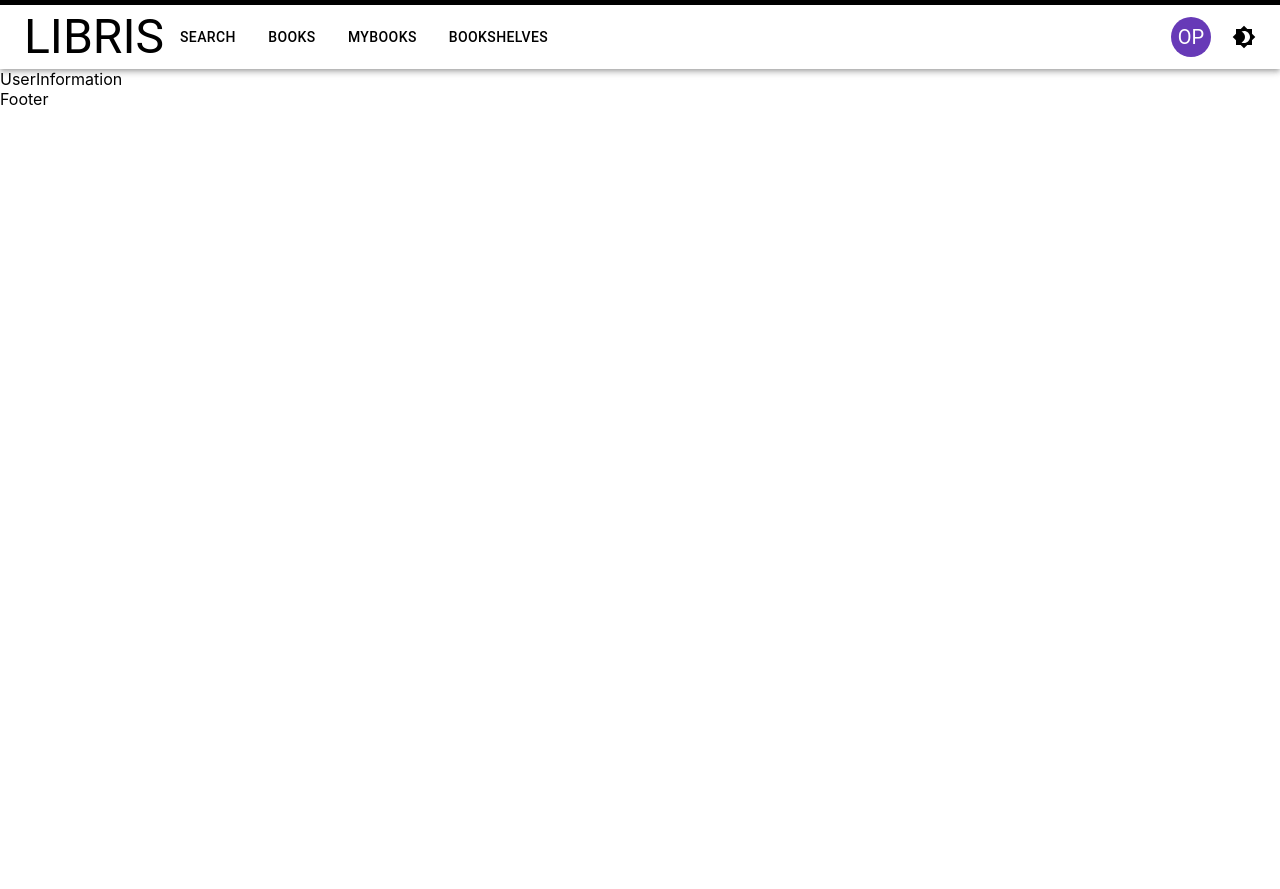
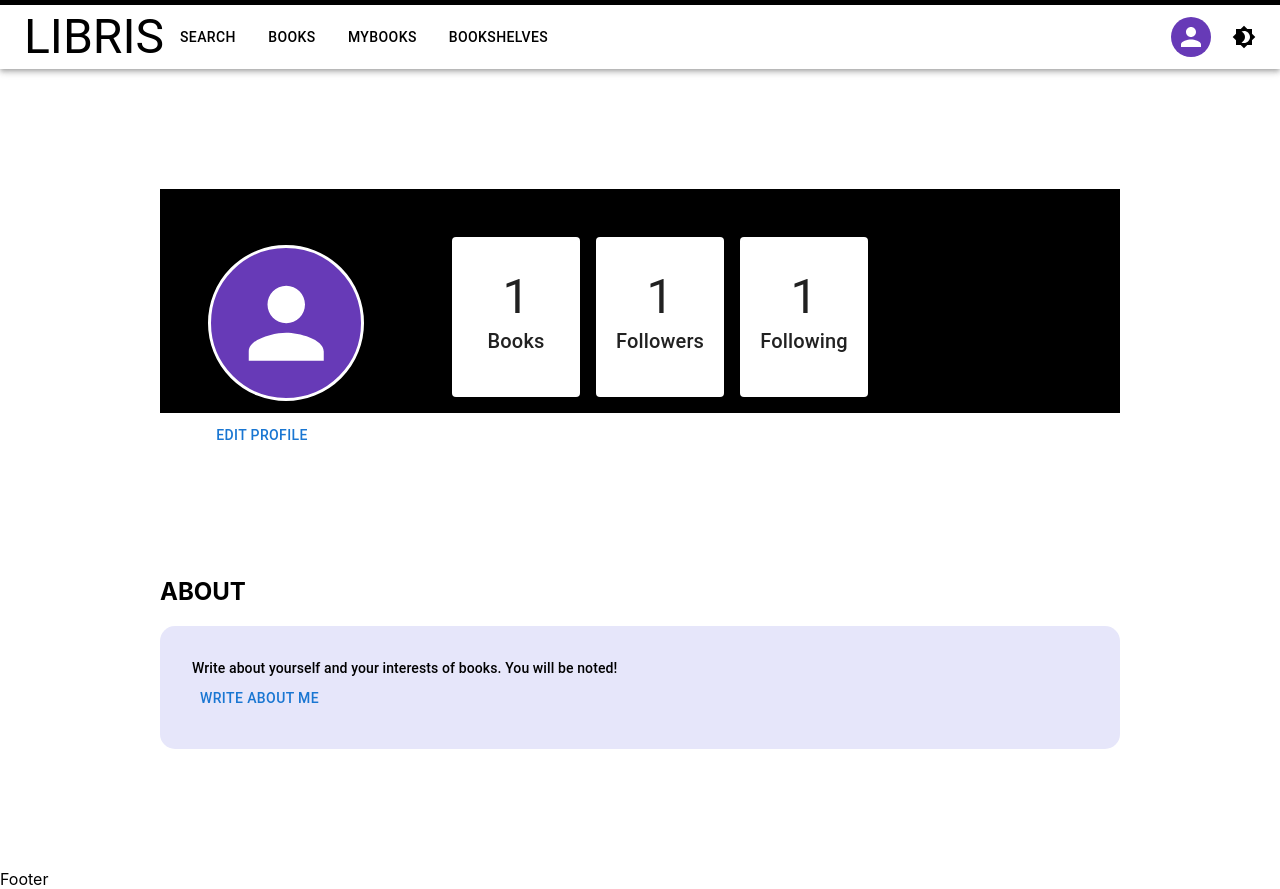
Before and after one commit to jacobsebastian1729/libris, a React (Create React App) app in the folder client/: page /1/setting in a window 1280 px wide. Before the commit the page ends 800 px from the top, so only its background shows below. Built offline with nearby package versions, Linux system fonts and the light colour scheme.

Commit message:
add profile page

```diff
--- a/client/src/components/DashBoard/UserBoard.tsx
+++ b/client/src/components/DashBoard/UserBoard.tsx
@@ -79,11 +79,11 @@ export default function UserBoard() {
                 <TableCell align='right'>{row.email}</TableCell>
                 <TableCell align='right'>
                   {row.status === 'inactive' ? (
-                    <Button variant="outlined" color="secondary" sx={{ borderRadius: 12.5 }} >{row.status}</Button>
+                    <Button variant="outlined" color="error" style={{ borderRadius: 50 }} >{row.status}</Button>
                   ) : row.status === 'active' ? (
-                    <Button variant="outlined" color="success" sx={{ borderRadius: 12.5 }}>{row.status}</Button>
+                    <Button variant="outlined" color="success" style={{ borderRadius: 50, color: 'green', fontWeight:'800' }}>{row.status}</Button>
                   ) : (
-                    <Button variant="outlined" color="error" sx={{ borderRadius: 12.5 }}>{row.status}</Button>
+                    <Button variant="contained" color="secondary" style={{ borderRadius: 50 }}>{row.status}</Button>
                   )}
                 </TableCell>
                 <TableCell align='right'>
--- a/client/src/components/Navbar/Navbar.tsx
+++ b/client/src/components/Navbar/Navbar.tsx
@@ -56,6 +56,7 @@ export default function Navbar() {
   const classes = useStyles();
   const userLogin = useSelector((state: RootState) => state.user.loginUser);
   const [userId, setUserId] = useState<string | null>(null);
+  const [initial, setInitial] = useState<string | null>(null)
   console.log('userLogin', userLogin);
   const dispatch = useDispatch<AppDispatch>();
   const navigate = useNavigate();
@@ -78,9 +79,14 @@ export default function Navbar() {
       return;
     }
     if (userLogin) {
+
+      const name = userLogin.fullName
+      const userInitial = name.charAt(0).toUpperCase()
+
       setUserId(userLogin._id);
+      setInitial(userInitial)
     }
-  }, []);
+  }, [userLogin]);
   console.log(userId)
 
   return (
@@ -142,7 +148,7 @@ export default function Navbar() {
                         cursor: 'pointer',
                       }}
                     >
-                      OP
+                      {initial}
                     </Avatar>
                   </IconButton>
                 </Tooltip>
--- /dev/null
+++ b/client/src/components/User/UserInformation.css
@@ -0,0 +1,34 @@
+.user-information {
+    width: 100vw;
+    height: 100vh;
+    display: flex;
+    flex-direction: column;
+    text-align: center;
+    justify-content: center;
+    align-items: center;
+}
+
+.profile {
+    width: 75%;
+    height: 10rem;
+    background-color: black;
+    z-index: 0;
+    text-align: center;
+    padding-bottom: 4rem;
+}
+
+.profile h2 {
+    color: white;
+    font-size: 3rem;
+}
+.about-div {
+    width: 75%;
+    color: black;
+    margin-top: 9rem;
+    text-align: left;
+}
+.about {
+    background-color: lavender;
+    border-radius: 15px;
+    padding: 2rem 2rem;
+}
--- a/client/src/components/User/UserInformation.tsx
+++ b/client/src/components/User/UserInformation.tsx
@@ -1,7 +1,97 @@
-import React from 'react'
+import React from 'react';
+import { useSelector } from 'react-redux';
+
+import { Avatar, Button, Typography } from '@mui/material';
+import { deepPurple } from '@mui/material/colors';
+import Paper from '@mui/material/Paper';
+import Box from '@mui/material/Box';
+
+import { RootState } from '../../redux/store';
+import './UserInformation.css';
 
 export default function UserInformation() {
+  const user = useSelector((state: RootState) => state.user.loginUser);
+  console.log(user);
   return (
-    <div>UserInformation</div>
-  )
+    <div className='user-information'>
+      <div className='profile'>
+        <h2>{user?.fullName}</h2>
+
+        <div style={{ display: 'flex' }}>
+        <div style={{display: 'flex', flexDirection: 'column'}}>
+          {user?.profile_img ? (
+            <Avatar
+              alt={user?.fullName}
+              src={user?.profile_img}
+              sx={{ width: 150, height: 150 }}
+            />
+          ) : (
+            <Avatar
+              alt={user?.fullName}
+              sx={{
+                width: 150,
+                height: 150,
+                fontSize: '5rem',
+                bgcolor: deepPurple[500],
+                marginLeft: '3rem',
+                marginTop: '1rem',
+                marginBottom: '1rem',
+                zIndex: '1',
+                border: '3px solid white',
+              }}
+            >
+              {user?.fullName.charAt(0).toUpperCase()}
+            </Avatar>
+          )}
+
+      <Button>Edit profile</Button>
+      </div>
+
+          <Box
+            sx={{
+              display: 'flex',
+              flexWrap: 'wrap',
+              paddingLeft: '5rem',
+              '& > :not(style)': {
+                m: 1,
+                width: 128,
+                height: 128,
+              },
+            }}
+          >
+            <Paper elevation={8} sx={{ paddingTop: '2rem' }}>
+              <Typography variant='h3'>{user?.bookShelves.length}</Typography>
+              <Typography variant='h6'>Books</Typography>
+            </Paper>
+            <Paper elevation={8} sx={{ paddingTop: '2rem' }}>
+              <Typography variant='h3'>{user?.followers.length}</Typography>
+              <Typography variant='h6'>Followers</Typography>
+            </Paper>
+            <Paper elevation={8} sx={{ paddingTop: '2rem' }}>
+              <Typography variant='h3'>{user?.following.length}</Typography>
+              <Typography variant='h6'>Following</Typography>
+            </Paper>
+          </Box>
+        </div>
+      </div>
+
+      <div className='about-div'>
+        <h2>ABOUT</h2>
+        <div className='about'>
+          {user?.about_me ? (
+            <Typography>{user.about_me}</Typography>
+          ) : (
+            <div>
+              <Typography variant='subtitle2'>
+                Write about yourself and your interests of books. You will be
+                noted!
+              </Typography>
+              <Button>Write About Me</Button>
+            </div>
+          )}
+        </div>
+      </div>
+
+    </div>
+  );
 }
```
